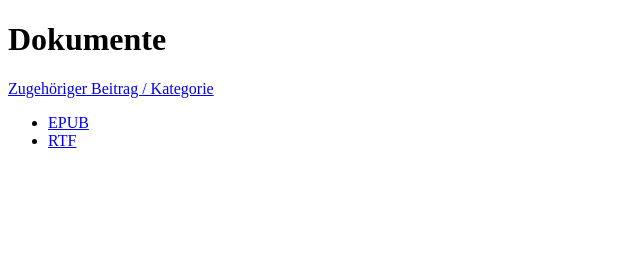
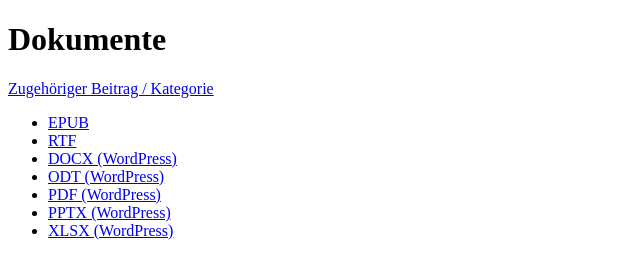
Before and after one commit to holzundhaus/wintergartenberlin10115, a plain HTML site: page dateien/url-1035/index.html in a window 1280 px wide. Shown: the whole page, without its empty margins (0-640 px from the left). Drawn offline with Linux system fonts and the light colour scheme.

Commit message:
Publish satellite seoneo-documents-275

```diff
--- a/dateien/url-1035/index.html
+++ b/dateien/url-1035/index.html
@@ -1 +1 @@
-<!doctype html><html lang="de"><head><meta charset="utf-8"><meta name="viewport" content="width=device-width, initial-scale=1"><title>Dokumente</title><link rel="canonical" href="https://holzundhaus.github.io/wintergartenberlin10115/dateien/url-1035/index.html"></head><body><main><h1>Dokumente</h1><p><a href="https://wintergartenberlin10115.wordpress.com/2026/10/13/pflanzen-im-wintergarten-klima-licht-und-artenwahl-fuer-berlin/">Zugehöriger Beitrag / Kategorie</a></p><ul><li><a href="https://holzundhaus.github.io/wintergartenberlin10115/dateien/url-1035/inhalt.epub">EPUB</a></li><li><a href="https://holzundhaus.github.io/wintergartenberlin10115/dateien/url-1035/inhalt.rtf">RTF</a></li></ul></main></body></html><!-- seoneo-document-uploads-v1 -->
+<!doctype html><html lang="de"><head><meta charset="utf-8"><meta name="viewport" content="width=device-width, initial-scale=1"><title>Dokumente</title><link rel="canonical" href="https://holzundhaus.github.io/wintergartenberlin10115/dateien/url-1035/index.html"></head><body><main><h1>Dokumente</h1><p><a href="https://wintergartenberlin10115.wordpress.com/2026/10/13/pflanzen-im-wintergarten-klima-licht-und-artenwahl-fuer-berlin/">Zugehöriger Beitrag / Kategorie</a></p><ul><li><a href="https://holzundhaus.github.io/wintergartenberlin10115/dateien/url-1035/inhalt.epub">EPUB</a></li><li><a href="https://holzundhaus.github.io/wintergartenberlin10115/dateien/url-1035/inhalt.rtf">RTF</a></li><li><a href="https://wintergartenberlin10115.wordpress.com/wp-content/uploads/2026/10/url-1035-inhalt.docx">DOCX (WordPress)</a></li><li><a href="https://wintergartenberlin10115.wordpress.com/wp-content/uploads/2026/10/url-1035-inhalt.odt">ODT (WordPress)</a></li><li><a href="https://wintergartenberlin10115.wordpress.com/wp-content/uploads/2026/10/url-1035-inhalt.pdf">PDF (WordPress)</a></li><li><a href="https://wintergartenberlin10115.wordpress.com/wp-content/uploads/2026/10/url-1035-inhalt.pptx">PPTX (WordPress)</a></li><li><a href="https://wintergartenberlin10115.wordpress.com/wp-content/uploads/2026/10/url-1035-inhalt.xlsx">XLSX (WordPress)</a></li></ul></main></body></html><!-- seoneo-document-uploads-v1 -->
```
Also changed, not shown: dateien/url-1036/index.html (+1 -1 lines).
